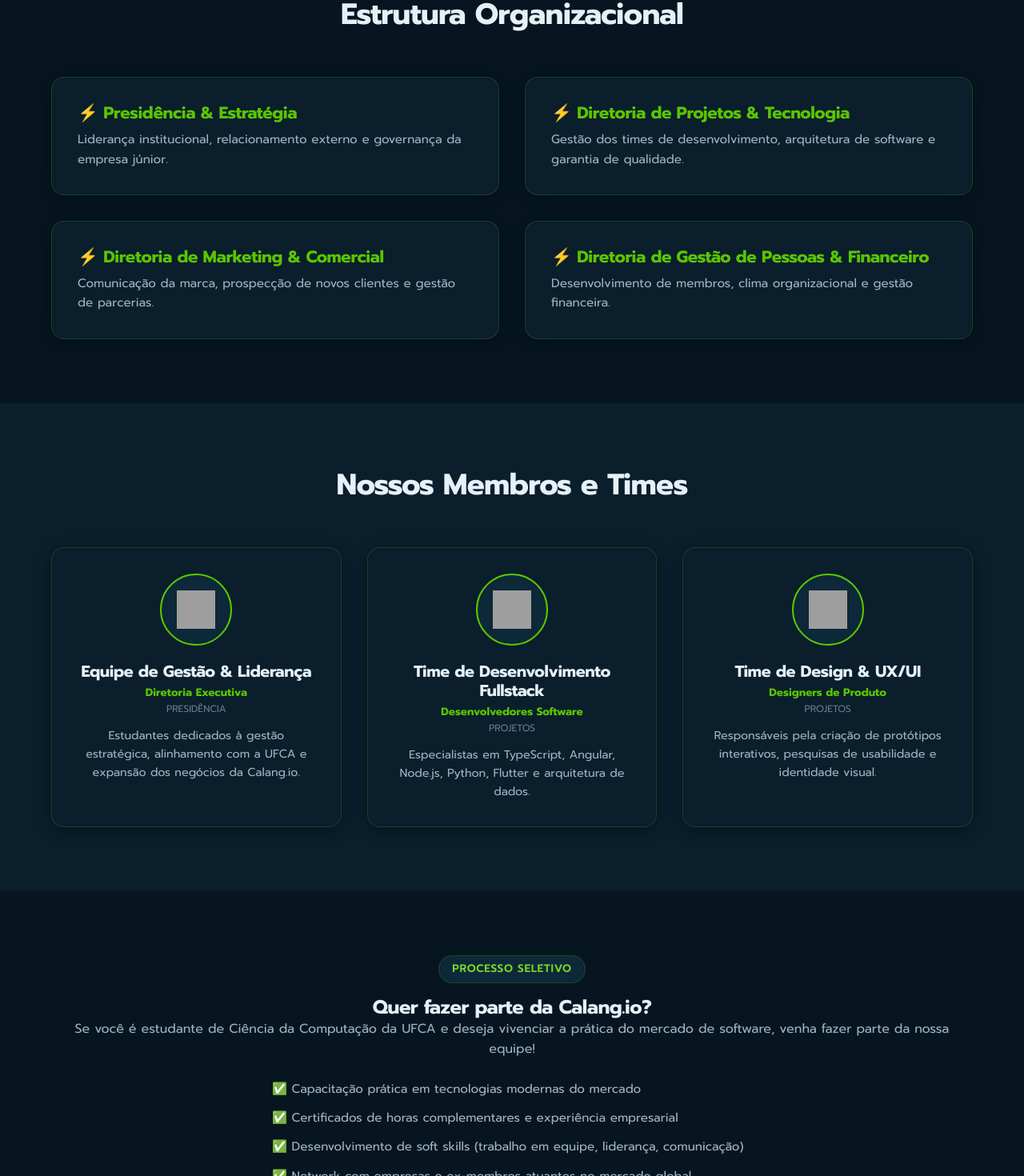
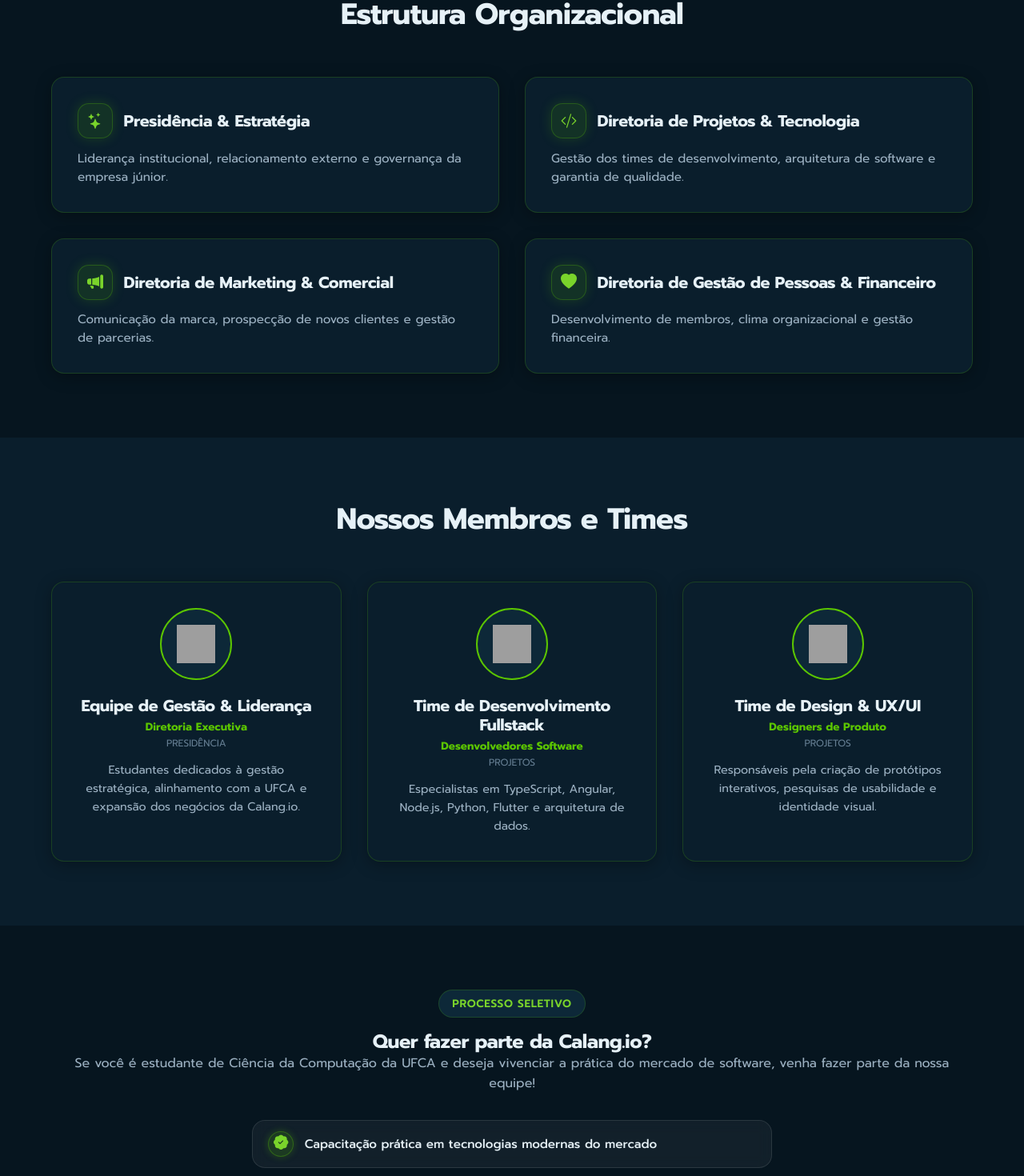
Before and after one commit to FelipeFerraz4/calangio-site, an Angular app: page /pt/equipe in a window 1280 px wide. Shown: the part 349-1819 px from the top of the page at 80% size. Built offline with nearby package versions, Linux system fonts and the light colour scheme; grey boxes are pictures that could not be loaded.

Commit message:
style(team): use bi-megaphone-fill for marketing department icon

```diff
--- a/src/app/core/content/en/team.ts
+++ b/src/app/core/content/en/team.ts
@@ -8,18 +8,22 @@ export const teamContent = {
   membersTitle: 'Our Members & Teams',
   departments: [
     {
+      icon: 'stars',
       name: 'Presidency & Strategy',
       description: 'Institutional leadership, external relations, and company governance.'
     },
     {
+      icon: 'code',
       name: 'Projects & Technology Board',
       description: 'Management of development teams, software architecture, and quality assurance.'
     },
     {
+      icon: 'megaphone',
       name: 'Marketing & Commercial Board',
       description: 'Brand communication, client prospecting, and partnership management.'
     },
     {
+      icon: 'heart',
       name: 'People & Financial Management Board',
       description: 'Member development, organizational culture, and financial management.'
     }
--- a/src/app/core/content/pt/team.ts
+++ b/src/app/core/content/pt/team.ts
@@ -8,18 +8,22 @@ export const teamContent = {
   membersTitle: 'Nossos Membros e Times',
   departments: [
     {
+      icon: 'stars',
       name: 'Presidência & Estratégia',
       description: 'Liderança institucional, relacionamento externo e governança da empresa júnior.'
     },
     {
+      icon: 'code',
       name: 'Diretoria de Projetos & Tecnologia',
       description: 'Gestão dos times de desenvolvimento, arquitetura de software e garantia de qualidade.'
     },
     {
+      icon: 'megaphone',
       name: 'Diretoria de Marketing & Comercial',
       description: 'Comunicação da marca, prospecção de novos clientes e gestão de parcerias.'
     },
     {
+      icon: 'heart',
       name: 'Diretoria de Gestão de Pessoas & Financeiro',
       description: 'Desenvolvimento de membros, clima organizacional e gestão financeira.'
     }
--- a/src/app/features/team/team.css
+++ b/src/app/features/team/team.css
@@ -4,14 +4,64 @@
   gap: 2rem;
 }
 
+.dept-card {
+  display: flex;
+  flex-direction: column;
+  gap: 0.85rem;
+  transition: all var(--transition-speed) ease;
+}
+
+.dept-card:hover {
+  transform: translateY(-3px);
+  border-color: var(--color-border-hover);
+}
+
+.dept-header {
+  display: flex;
+  align-items: center;
+  gap: 0.85rem;
+}
+
+.dept-icon-box {
+  width: 44px;
+  height: 44px;
+  border-radius: 14px;
+  background: var(--color-bg-green-soft);
+  border: 1px solid var(--color-border);
+  display: flex;
+  align-items: center;
+  justify-content: center;
+  flex-shrink: 0;
+  color: var(--color-brand-green);
+  font-size: 1.25rem;
+  box-shadow: 0 0 14px rgba(91, 197, 0, 0.12);
+  transition: all var(--transition-speed) ease;
+}
+
+:host-context([data-theme="dark"]) .dept-icon-box {
+  background: rgba(91, 197, 0, 0.12);
+  border-color: rgba(91, 197, 0, 0.28);
+  color: var(--color-brand-green-light);
+  box-shadow: 0 0 16px rgba(91, 197, 0, 0.2);
+}
+
+.dept-card:hover .dept-icon-box {
+  transform: scale(1.08) rotate(4deg);
+}
+
 .dept-name {
-  font-size: 1.3rem;
-  margin-bottom: 0.5rem;
-  color: var(--color-brand-green);
+  font-size: 1.25rem;
+  margin: 0;
+  color: var(--color-text-primary);
+  font-family: var(--font-headers);
+  font-weight: 700;
 }
 
 .dept-desc {
   font-size: 0.95rem;
+  color: var(--color-text-secondary);
+  line-height: 1.5;
+  margin: 0;
 }
 
 .members-section {
@@ -78,8 +128,8 @@
 }
 
 .benefits-list {
-  max-width: 600px;
-  margin: 1.5rem auto 2.5rem auto;
+  max-width: 650px;
+  margin: 2rem auto 2.5rem auto;
   text-align: left;
 }
 
@@ -87,12 +137,52 @@
   list-style: none;
   display: flex;
   flex-direction: column;
-  gap: 0.75rem;
+  gap: 0.85rem;
 }
 
-.benefits-list li {
+.benefit-item {
+  display: flex;
+  align-items: center;
+  gap: 0.85rem;
+  padding: 0.8rem 1.2rem;
+  border-radius: 16px;
+  background: rgba(255, 255, 255, 0.05);
+  border: 1px solid rgba(255, 255, 255, 0.1);
+  backdrop-filter: blur(8px);
+  transition: all var(--transition-speed) ease;
+}
+
+.benefit-item:hover {
+  background: rgba(91, 197, 0, 0.08);
+  border-color: rgba(91, 197, 0, 0.3);
+  transform: translateX(4px);
+}
+
+.benefit-icon-box {
+  width: 32px;
+  height: 32px;
+  border-radius: 50%;
+  background: rgba(91, 197, 0, 0.16);
+  border: 1px solid rgba(91, 197, 0, 0.32);
+  display: flex;
+  align-items: center;
+  justify-content: center;
+  flex-shrink: 0;
+  color: var(--color-brand-green-light);
+  font-size: 1.15rem;
+  box-shadow: 0 0 10px rgba(91, 197, 0, 0.25);
+  transition: transform var(--transition-speed) ease;
+}
+
+.benefit-item:hover .benefit-icon-box {
+  transform: scale(1.12);
+}
+
+.benefit-text {
   font-size: 0.95rem;
-  color: #a0b4c4;
+  color: #e6f1f7;
+  line-height: 1.4;
+  font-weight: 500;
 }
 
 @media (max-width: 992px) {
--- a/src/app/features/team/team.html
+++ b/src/app/features/team/team.html
@@ -16,7 +16,16 @@
 
     <div class="departments-grid">
       <div class="glass-card dept-card" *ngFor="let dept of translationService.currentContent().team.departments">
-        <h3 class="dept-name">⚡ {{ dept.name }}</h3>
+        <div class="dept-header">
+          <div class="dept-icon-box">
+            <i class="bi bi-stars" *ngIf="dept.icon === 'stars'"></i>
+            <i class="bi bi-code-slash" *ngIf="dept.icon === 'code'"></i>
+            <i class="bi bi-megaphone-fill" *ngIf="dept.icon === 'megaphone' || dept.icon === 'marketing' || dept.icon === 'sparkles'"></i>
+            <i class="bi bi-heart-fill" *ngIf="dept.icon === 'heart'"></i>
+            <i class="bi bi-stars" *ngIf="!dept.icon"></i>
+          </div>
+          <h3 class="dept-name">{{ dept.name }}</h3>
+        </div>
         <p class="dept-desc">{{ dept.description }}</p>
       </div>
     </div>
@@ -54,12 +63,18 @@
 
       <div class="benefits-list">
         <ul>
-          <li *ngFor="let b of translationService.currentContent().team.joinUs.benefits">✅ {{ b }}</li>
+          <li *ngFor="let b of translationService.currentContent().team.joinUs.benefits" class="benefit-item">
+            <span class="benefit-icon-box">
+              <i class="bi bi-patch-check-fill"></i>
+            </span>
+            <span class="benefit-text">{{ b }}</span>
+          </li>
         </ul>
       </div>
 
       <a [routerLink]="['/', translationService.currentLang(), 'contato']" class="btn btn-primary btn-lg">
         {{ translationService.currentContent().team.joinUs.buttonText }}
+        <i class="bi bi-arrow-right" style="margin-left: 0.4rem;"></i>
       </a>
     </div>
   </div>
```
